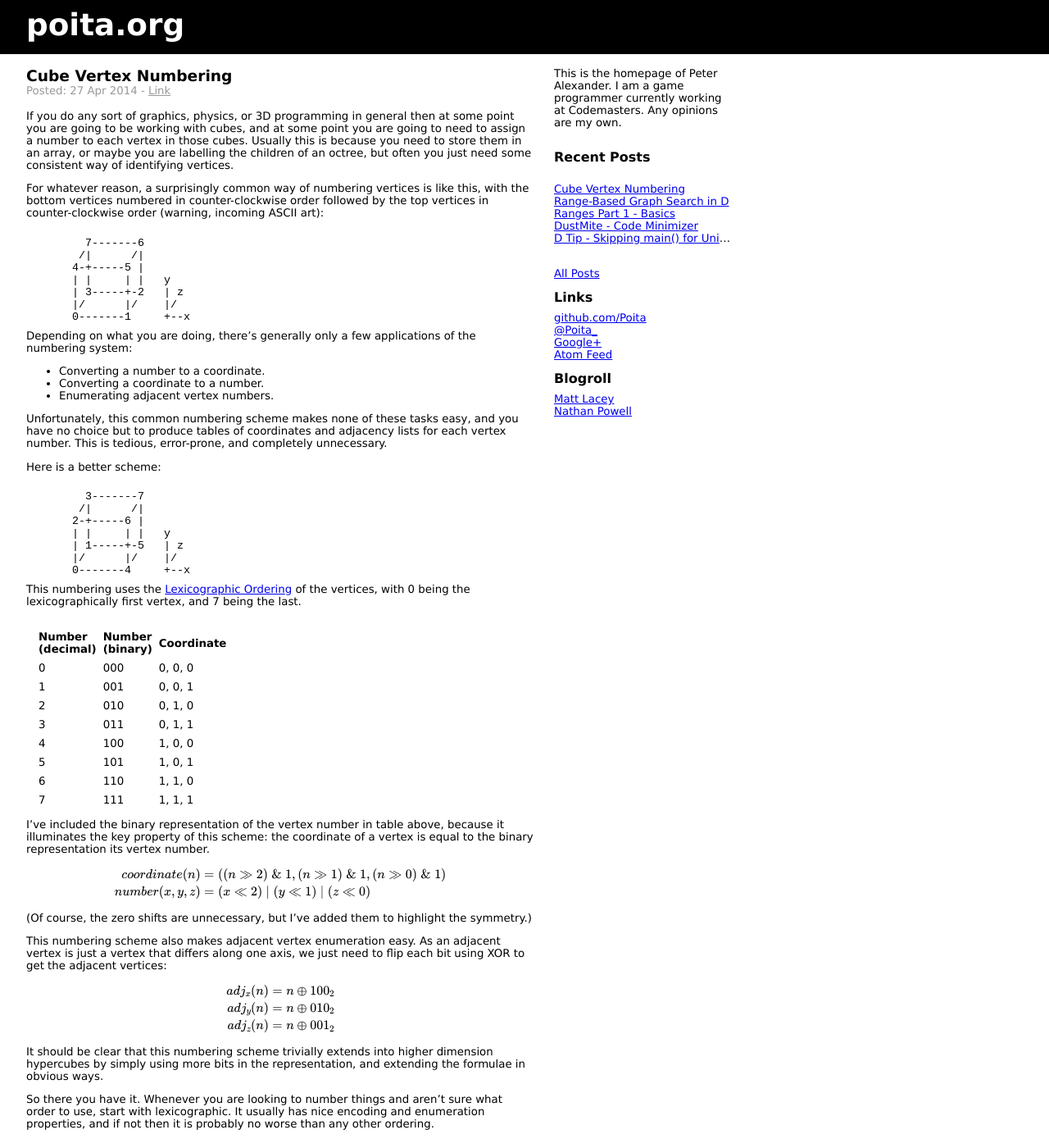
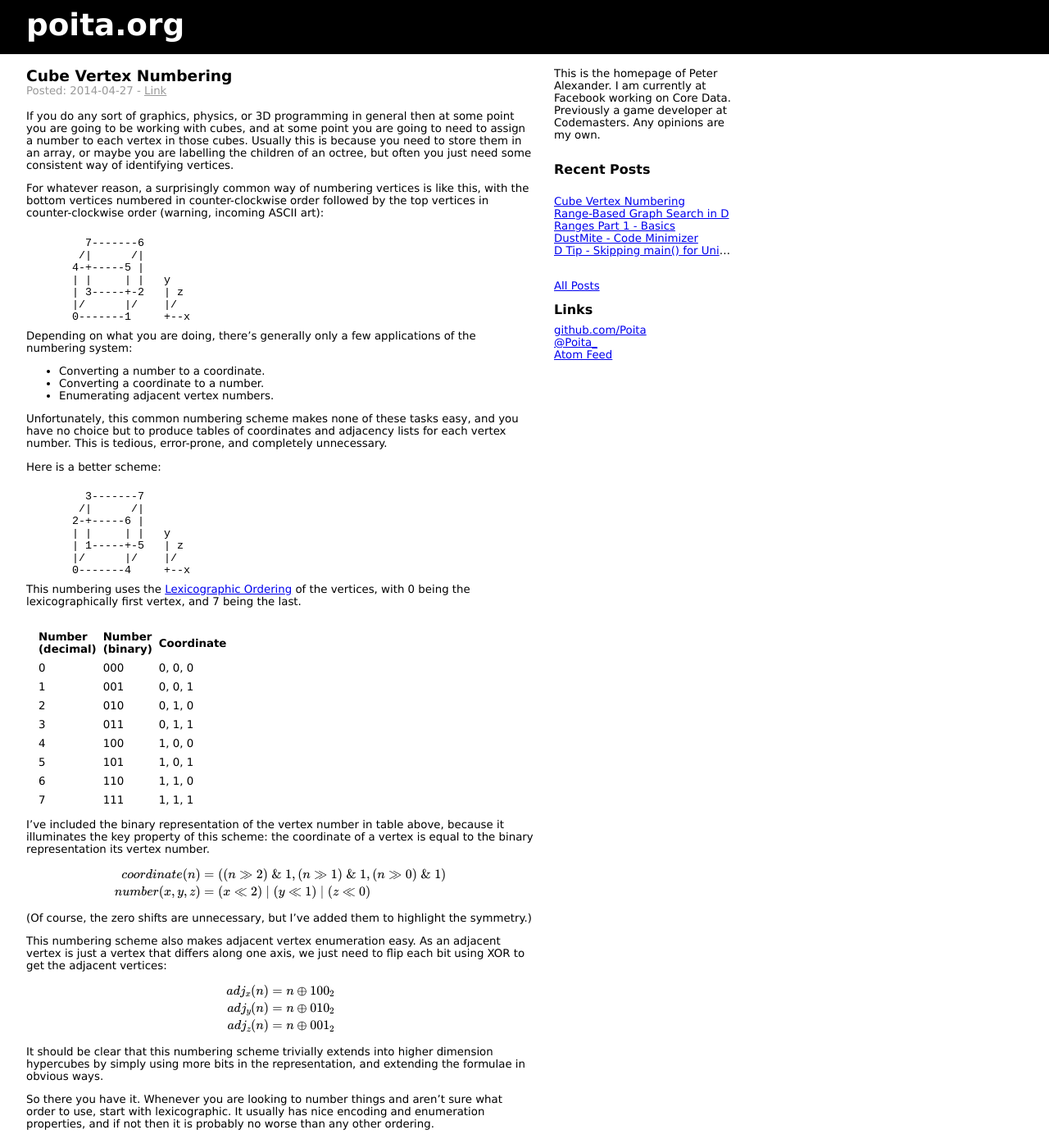
Before and after one commit to Poita/poita.org, a Jekyll site: the page built from index.html, in a window 1280 px wide and 1400 px high. Shown: the whole window at 82% size. Built offline with Jekyll 4.4.1, drawn with Linux system fonts in a browser that asks for light colours; formulas are drawn with MathJax 3; some of the changed text lies outside the part shown.

Commit message:
Jekyll changes

```diff
--- a/_config.yml
+++ b/_config.yml
@@ -1,2 +1,2 @@
-pygments: true
-exclude: README.md deploy _drafts
+highlighter: pygments
+exclude: [README.md, deploy, _drafts]
--- a/_layouts/default.html
+++ b/_layouts/default.html
@@ -13,7 +13,7 @@
     <div id="top"><a href="/">poita.org</a></div>
     <div id="main">
         <div id="right">
-            <p>This is the homepage of Peter Alexander. I am a game programmer currently working at Codemasters. Any opinions are my own.</p>
+            <p>This is the homepage of Peter Alexander. I am currently at Facebook working on Core Data. Previously a game developer at Codemasters. Any opinions are my own.</p>
 
             <h2>Recent Posts</h2>
             <ul class="list">{% for post in site.posts limit:5 %}
@@ -25,12 +25,7 @@
             <h2>Links</h2>
             <a href="https://github.com/Poita">github.com/Poita</a><br/>
             <a href="https://twitter.com/#!/Poita_">@Poita_</a><br/>
-            <a href="https://plus.google.com/113406528604077476949">Google+</a><br/>
             <a href="http://feeds.feedburner.com/poita">Atom Feed</a><br/>
-
-            <h2>Blogroll</h2>
-            <a href="http://www.matt-lacey.com/blog.html">Matt Lacey</a><br/>
-            <a href="http://nathanrosspowell.com/blog/">Nathan Powell</a><br/>
         </div>
         <div id="left">
             {{ content }}
--- a/_layouts/post.html
+++ b/_layouts/post.html
@@ -3,7 +3,7 @@ layout: default
 ---
 <h1>{{ page.title }}</h1>
 <div id="subheading">
-    Posted: {{ page.date | date_to_string }} - <a href="{{ page.url }}">Link</a>
+    Posted: {{ page.date | date:"%Y-%m-%d" }} - <a href="{{ page.url }}">Link</a>
 </div>
 {{ content }}
 
--- a/all-posts.html
+++ b/all-posts.html
@@ -5,7 +5,7 @@ title: All Posts
 <h1>All Posts</h1>
 <br/>
 {% for post in site.posts %}
-    {{ post.date | date_to_string }} - <a href="{{ post.url }}">{{ post.title }}</a><br/>
+    {{ post.date | date:"%Y-%m-%d" }} - <a href="{{ post.url }}">{{ post.title }}</a><br/>
 {% endfor %}
 <br/>
 <a href="/">Back to Home</a>
--- a/atom.xml
+++ b/atom.xml
@@ -1,6 +1,3 @@
----
-layout: nil
----
 <?xml version="1.0" encoding="utf-8"?>
 <feed xmlns="http://www.w3.org/2005/Atom">
 
--- a/index.html
+++ b/index.html
@@ -9,7 +9,7 @@ tags:
 {% for post in site.posts limit:5 %}
     <h1>{{ post.title }}</h1>
     <div id="subheading">
-        Posted: {{ post.date | date_to_string }} - <a href="{{ post.url }}">Link</a>
+        Posted: {{ post.date | date:"%Y-%m-%d" }} - <a href="{{ post.url }}">Link</a>
     </div>
     {{ post.content }}<br/>
 {% endfor %}
```
Also changed, not shown: 1 other file.
